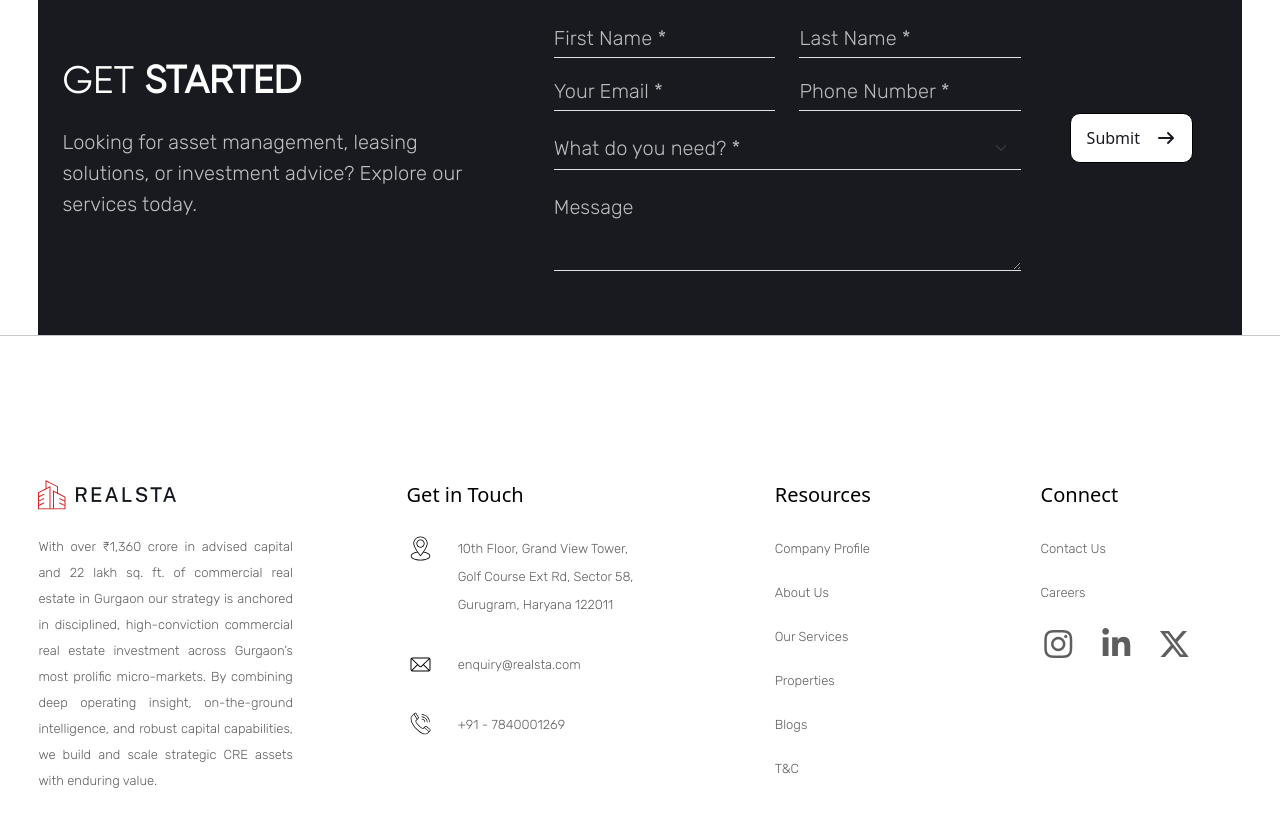
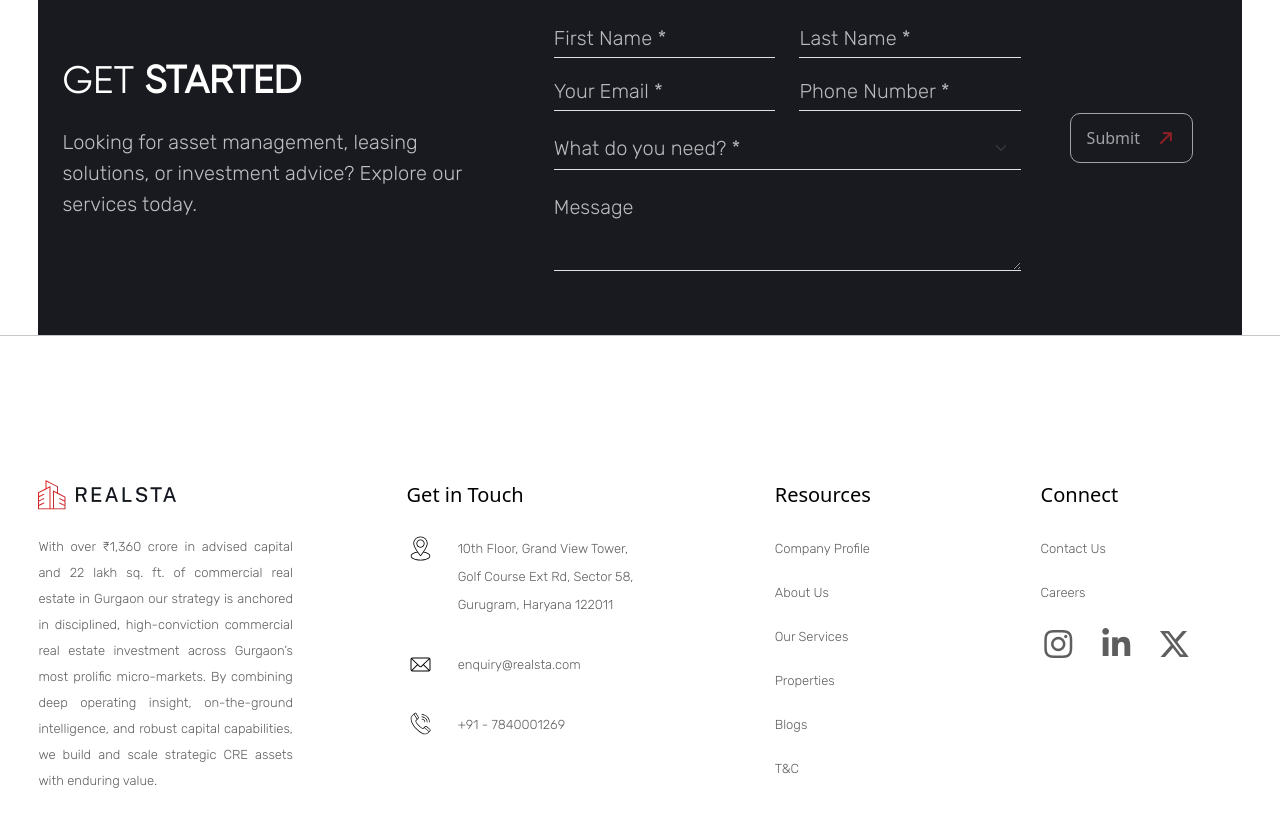
Before and after one commit to shantanugupta135/realsta-web, a Next.js app: page / in a window 1280 px wide. Shown: the part 5348-6175 px from the top of the page. Built offline with nearby package versions, Linux system fonts and the light colour scheme.

Commit message:
Added code for realsta

```diff
--- a/components/BlogFloatingForm.tsx
+++ b/components/BlogFloatingForm.tsx
@@ -175,8 +175,7 @@ export default function BlogFloatingForm() {
           onClick={handleSubmit}
           disabled={!isFormValid || loading}
           style={{
-            opacity: !isFormValid || loading ? 0.6 : 1,
-            cursor: !isFormValid || loading ? "not-allowed" : "pointer"
+            opacity: !isFormValid || loading ? 0.6 : 1
           }}
         >
           {loading ? "Submitting..." : "Submit"}
--- a/components/ContactUs/HowCanWeHelp.css
+++ b/components/ContactUs/HowCanWeHelp.css
@@ -18,6 +18,12 @@
     line-height: 120%;
     letter-spacing: 0.245px;
     text-transform: uppercase;
+}
+
+/* Learn More Button */
+.au-learn-more-button {
+    transform: rotate(-45deg);
+    color: #DD2525;
 }
 
 .help-acc-wrap {
--- a/components/GetInTouch.css
+++ b/components/GetInTouch.css
@@ -33,6 +33,18 @@
     letter-spacing: 0.06px;
 }
 
+.btn-secondary-alternative-custom {
+  border: none;
+  background: #181A20;
+  color: #FFF;
+  border: 1px solid #FFF;
+}
+
+.au-learn-more-button {
+    transform: rotate(-45deg);
+    color: #DD2525;
+}
+
 .git-form {}
 
 .git-myform input,
--- a/components/GetInTouch.tsx
+++ b/components/GetInTouch.tsx
@@ -15,6 +15,7 @@ function GetInTouch() {
 
     // Track touched fields
     const [touched, setTouched] = useState<{ [key: string]: boolean }>({});
+    const [loading, setLoading] = useState(false);
 
     const handleChange = (e: React.ChangeEvent<HTMLInputElement | HTMLSelectElement | HTMLTextAreaElement>) => {
         const { name, value } = e.target;
@@ -43,6 +44,7 @@ function GetInTouch() {
             return;
         }
         try {
+            setLoading(true);
             const message = await submitForm(formData);
             alert(message);
             setFormData({
@@ -56,6 +58,8 @@ function GetInTouch() {
             setTouched({});
         } catch (error: any) {
             alert("Error: " + error.message);
+        } finally {
+            setLoading(false);
         }
     };
 
@@ -187,12 +191,24 @@ function GetInTouch() {
                             </div>
                         </div>
                         <div className="col-4 col-md-2 d-flex flex-column justify-content-center align-items-center mt-4 mt-md-0">
-                            <button
+                            {/* <button
                                 className='btn-primary-custom'
                                 onClick={handleSubmit}
                                 type="button"
                             >
                                 Submit<i className="fa-solid fa-arrow-right ms-2 au-learn-more-button"></i>
+                            </button> */}
+
+                            <button
+                                className="btn-secondary-alternative-custom"
+                                type="button"
+                                onClick={handleSubmit}
+                                style={{
+                                    opacity: !isFormValid || loading ? 0.6 : 1
+                                }}
+                            >
+                                {loading ? "Submitting..." : "Submit"}
+                                <i className="fa-solid fa-arrow-right ms-2 au-learn-more-button"></i>
                             </button>
                         </div>
                     </div>
```
Also changed, not shown: components/ContactUs/HowCanWeHelp.tsx (+26 -3 lines).
